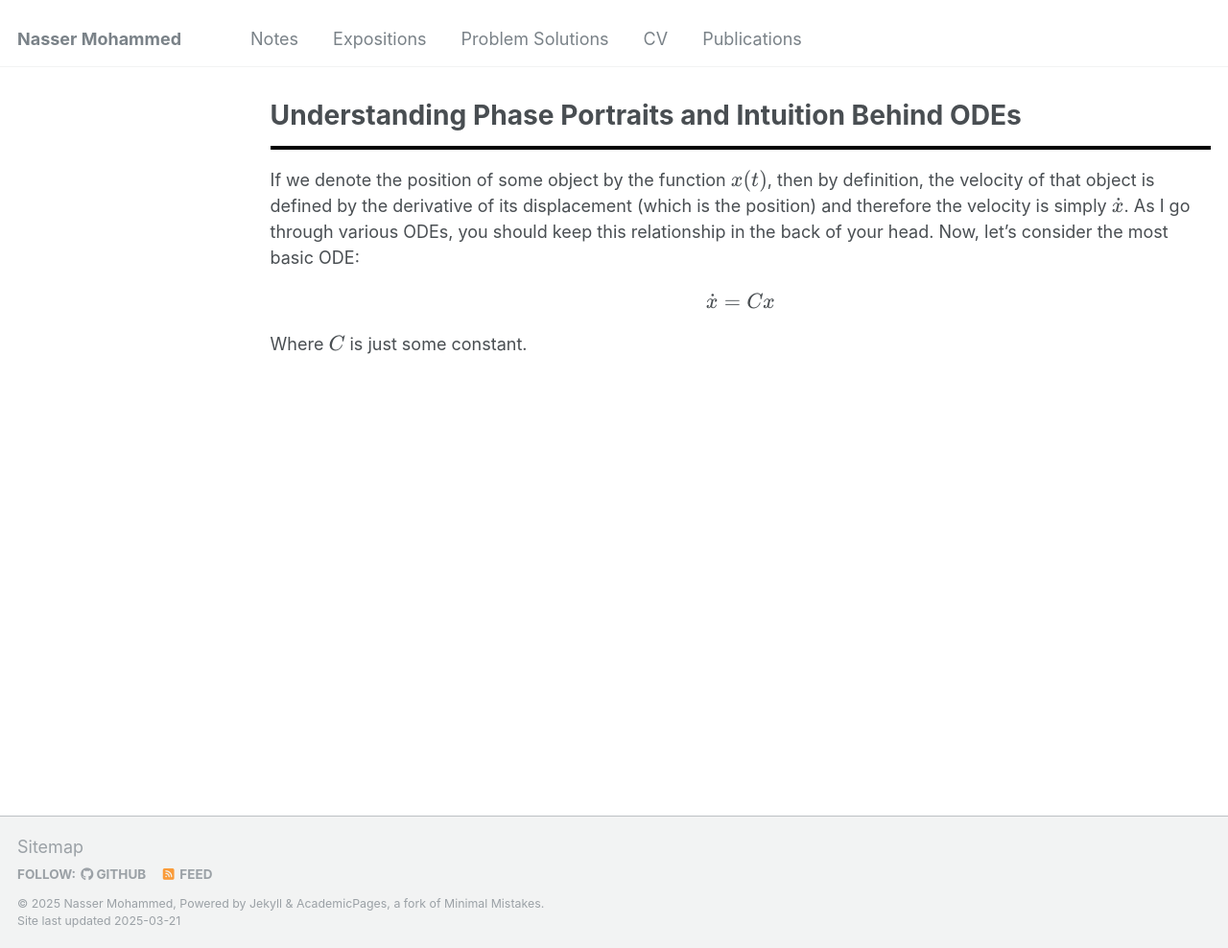
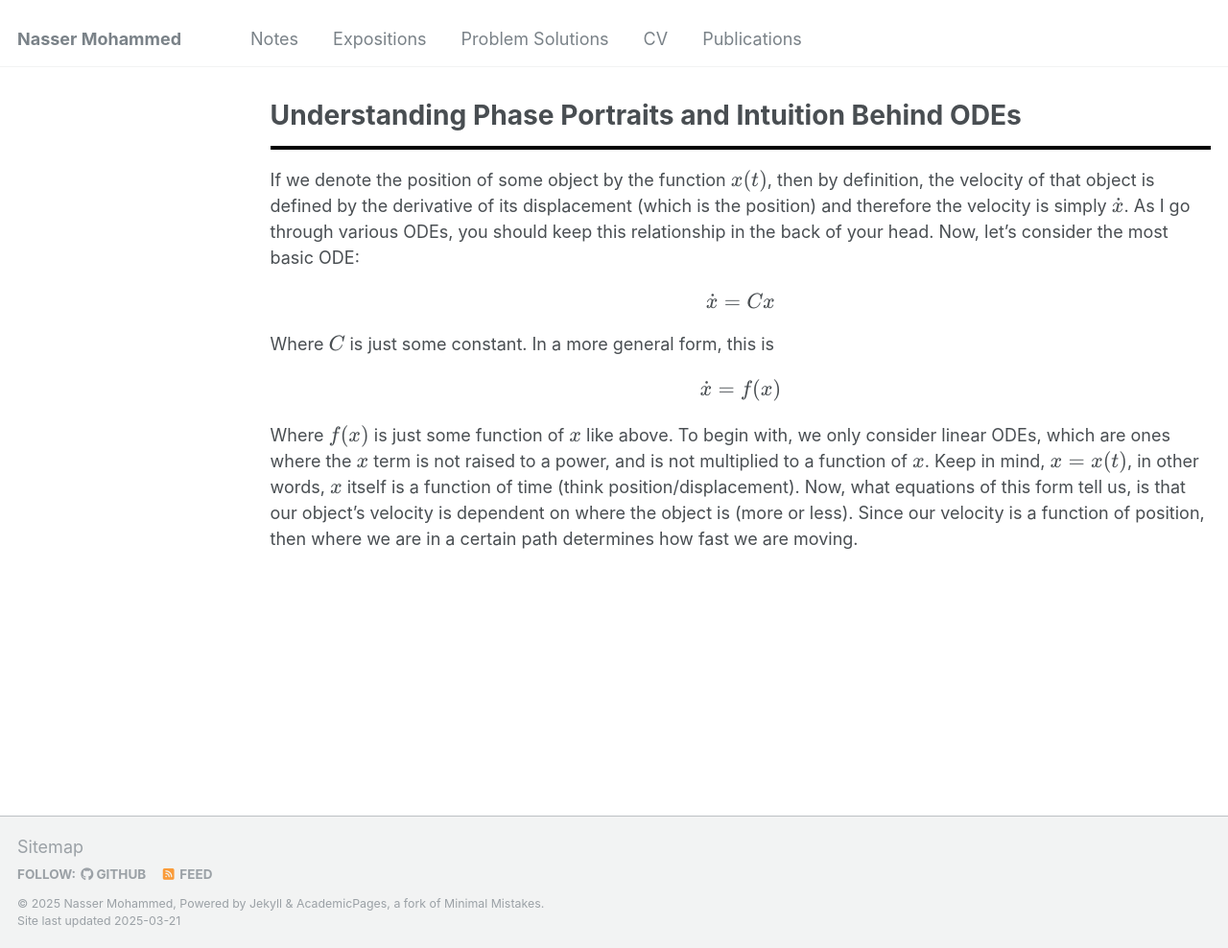
Before and after one commit to Nasser-Mohammed/Nasser-Mohammed.github.io, a Jekyll site: the page built from _pages/notes/ode/phase-portrait.md, in a window 1280 px wide and 988 px high. Shown: the whole window at 96% size. Built offline with Jekyll 4.4.1, drawn with Linux system fonts in a browser that asks for light colours.

Commit message:
Update phase-portrait.md

```diff
--- a/_pages/notes/ode/phase-portrait.md
+++ b/_pages/notes/ode/phase-portrait.md
@@ -7,4 +7,6 @@ author_profile: false
 <hr style="border: 2px solid black;">
 If we denote the position of some object by the function \\(x(t)\\), then by definition, the velocity of that object is defined by the derivative of its displacement (which is the position) and therefore the velocity is simply \\(\dot{x}\\). As I go through various ODEs, you should keep this relationship in the back of your head. Now, let's consider the most basic ODE:
 \\[\dot{x} = Cx\\]
-Where \\(C\\) is just some constant.
+Where \\(C\\) is just some constant. In a more general form, this is
+\\[\dot{x} = f(x)\\]
+Where \\(f(x)\\) is just some function of \\(x\\) like above. To begin with, we only consider linear ODEs, which are ones where the \\(x\\) term is not raised to a power, and is not multiplied to a function of \\(x\\). Keep in mind, \\(x = x(t)\\), in other words, \\(x\\) itself is a function of time (think position/displacement). Now, what equations of this form tell us, is that our object's velocity is dependent on where the object is (more or less). Since our velocity is a function of position, then where we are in a certain path determines how fast we are moving.
```
